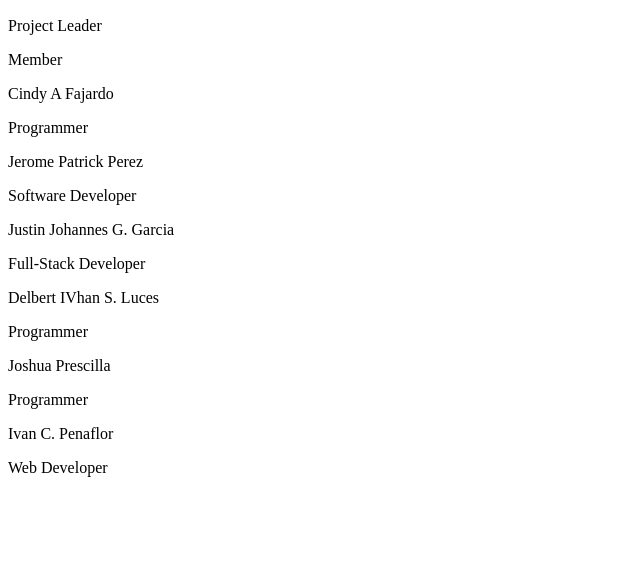
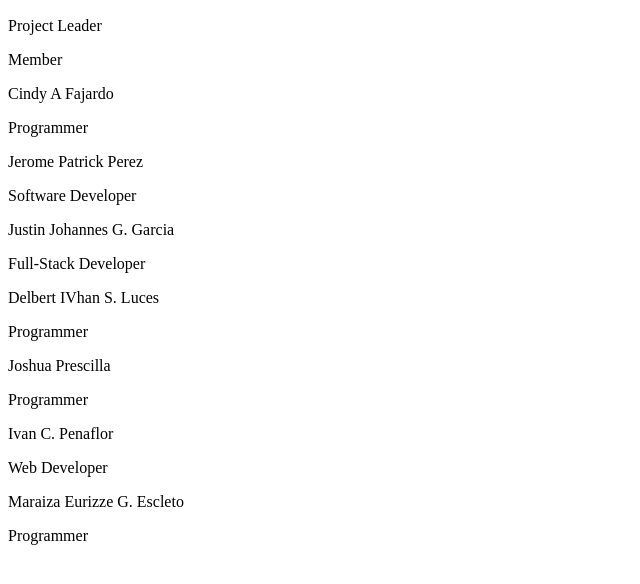
Before and after one commit to vohn-dev/team-test, a plain HTML site: page index.html in a window 1280 px wide. Shown: the part 110-694 px from the top of the page, without its empty margins (0-640 px from the left). Drawn offline with Linux system fonts and the light colour scheme.

Commit message:
Update index.html
adding Maraiza Eurizze Escleto to the member as programmer

```diff
--- a/index.html
+++ b/index.html
@@ -20,5 +20,7 @@
 	<p>Programmer</p>
 	<p>Ivan C. Penaflor</p>
 	<p>Web Developer</p>
+	<p>Maraiza Eurizze G. Escleto</p>
+	<p>Programmer</p>
 </body>
 </html>
```
